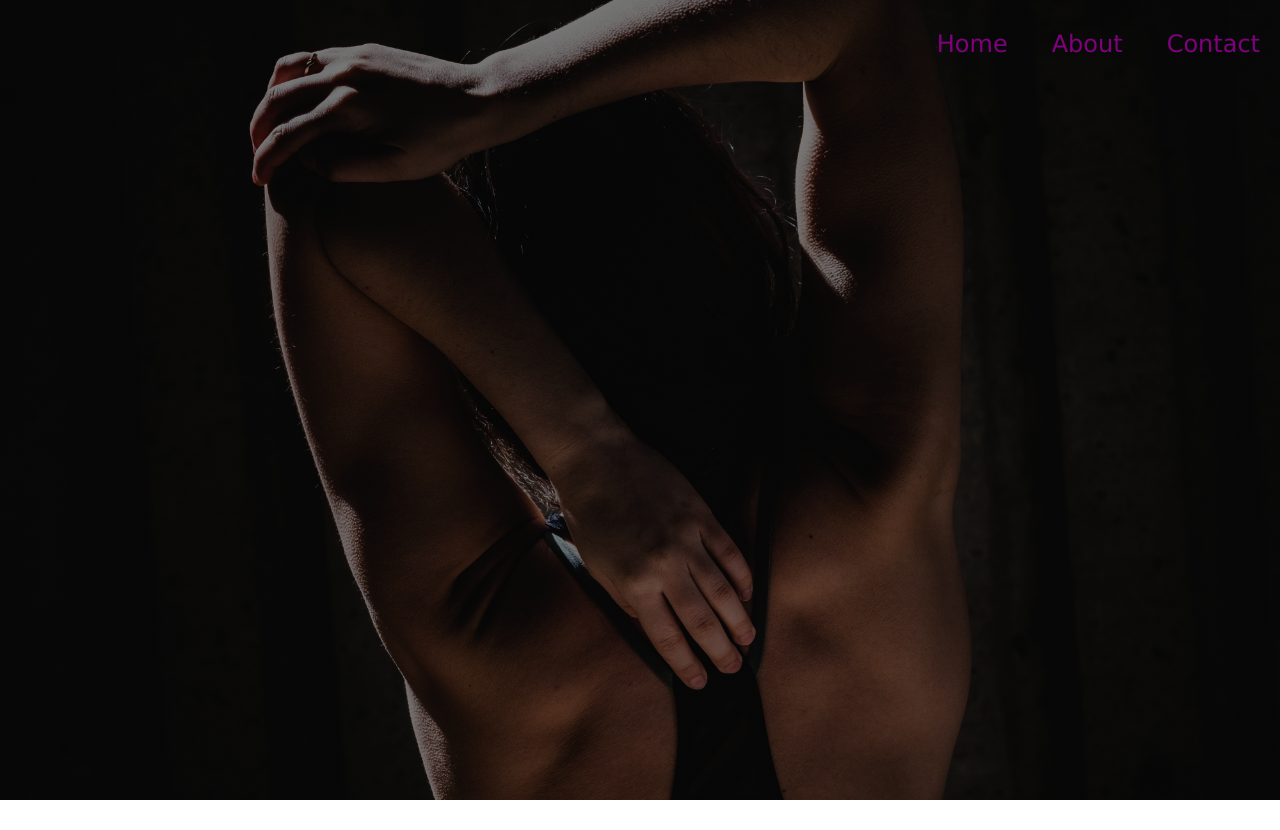
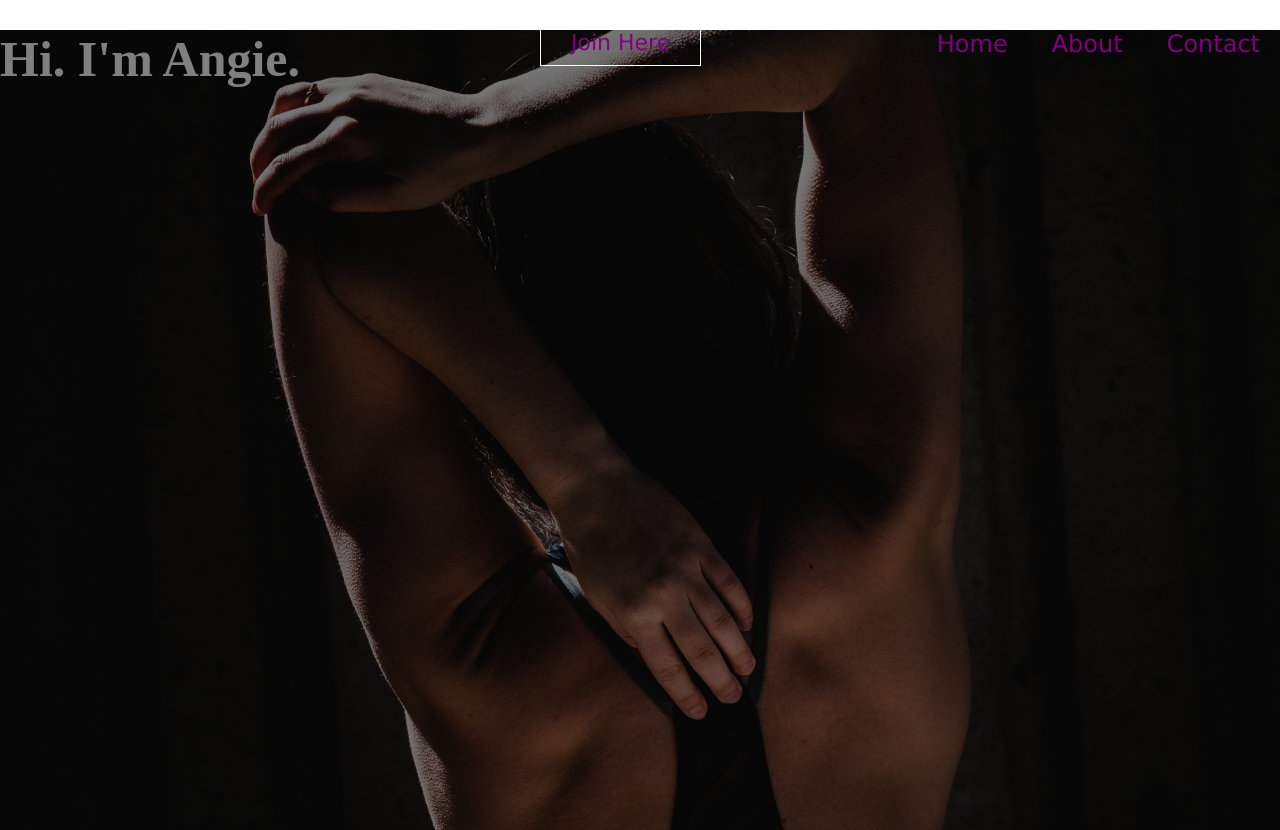
Before and after one commit to nmunoz0923/fitness, a plain HTML site: page index.html in a window 1280 px wide. Before the commit the page ends 800 px from the top, so only its background shows below. Drawn offline with Linux system fonts and the light colour scheme.

Commit message:
styled links

```diff
--- a/css/main.css
+++ b/css/main.css
@@ -13,7 +13,6 @@
 .nav-menu {
   float:right;
   list-style: none;
-  margin-top: 30px;
 }
 
 .nav-menu li {
@@ -27,3 +26,37 @@
   font-family: "verdana", "sans-serif";
   font-size:24px;
 }
+
+.nav-menu li a:hover {
+  color:grey;
+}
+
+.welcome {
+  position: absolute;
+  width:1200px;
+}
+
+h1 {
+  color:grey;
+  font-size: 50px;
+  font-family: "verdana", "sans-serif"
+  margin-top:2px;
+}
+
+.signup {
+  margin-top:30px;
+  margin-left: 540px;
+}
+
+.button {
+  border:1px solid white;
+  padding:10px 30px;
+  color:purple;
+  font-family: "verdana","sans-serif";
+  font-size: 22px;
+  text-decoration: none;
+}
+
+.signup a:hover {
+  background-color:grey;
+}
--- a/index.html
+++ b/index.html
@@ -14,10 +14,15 @@
             <li> <a href="">Home</a></li>
               <li> <a href="">About</a></li>
                 <li> <a href="">Contact</a></li>
-
-
           </div>
 
+          <div class="welcome">
+            <h1>Hi. I'm Angie.</h1>
+            </div>
+
+            <div class="signup">
+              <a href="" class="button">Join Here</a>
+              </div>
       </header>
     </body>
 </html>
```
